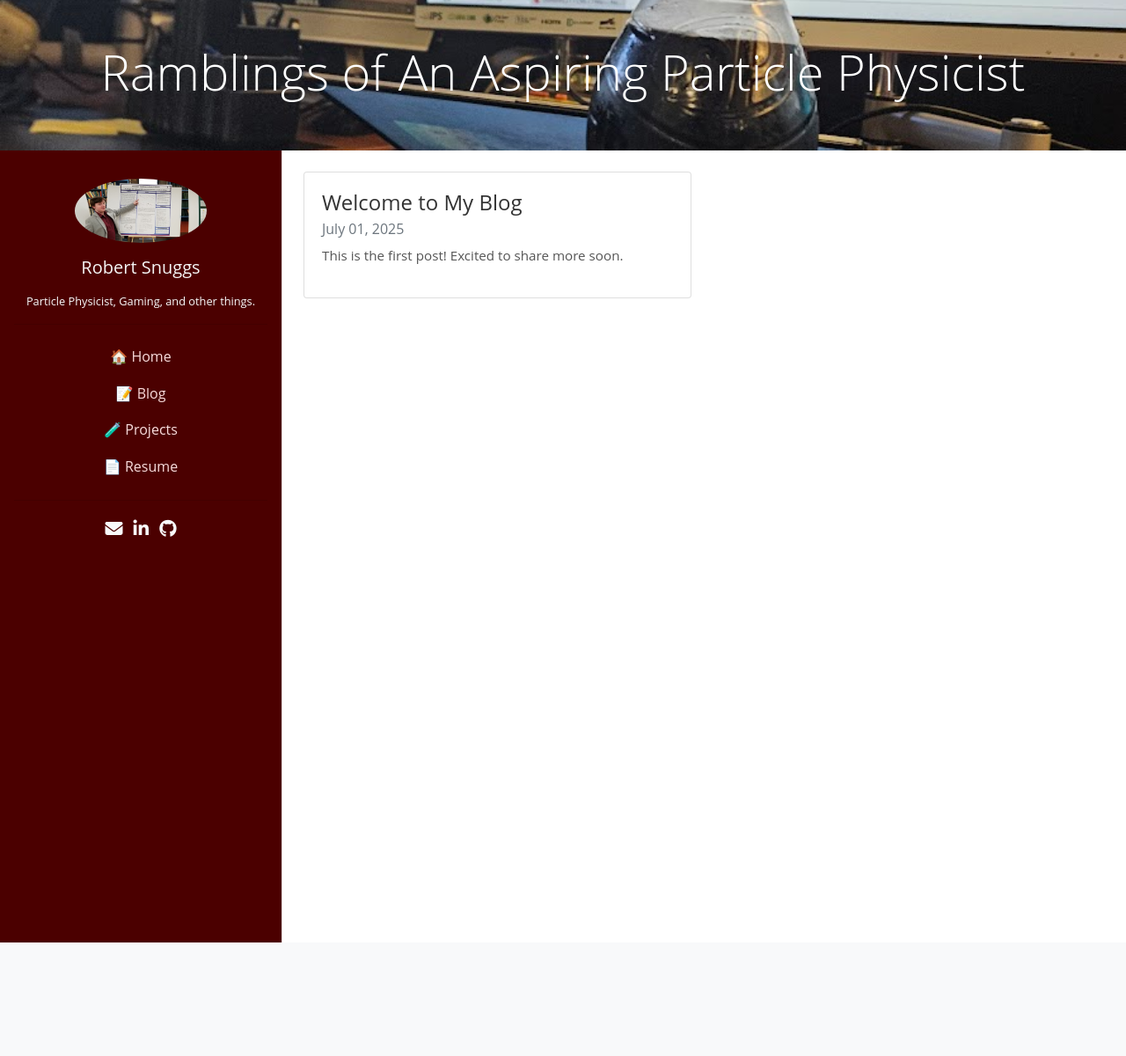
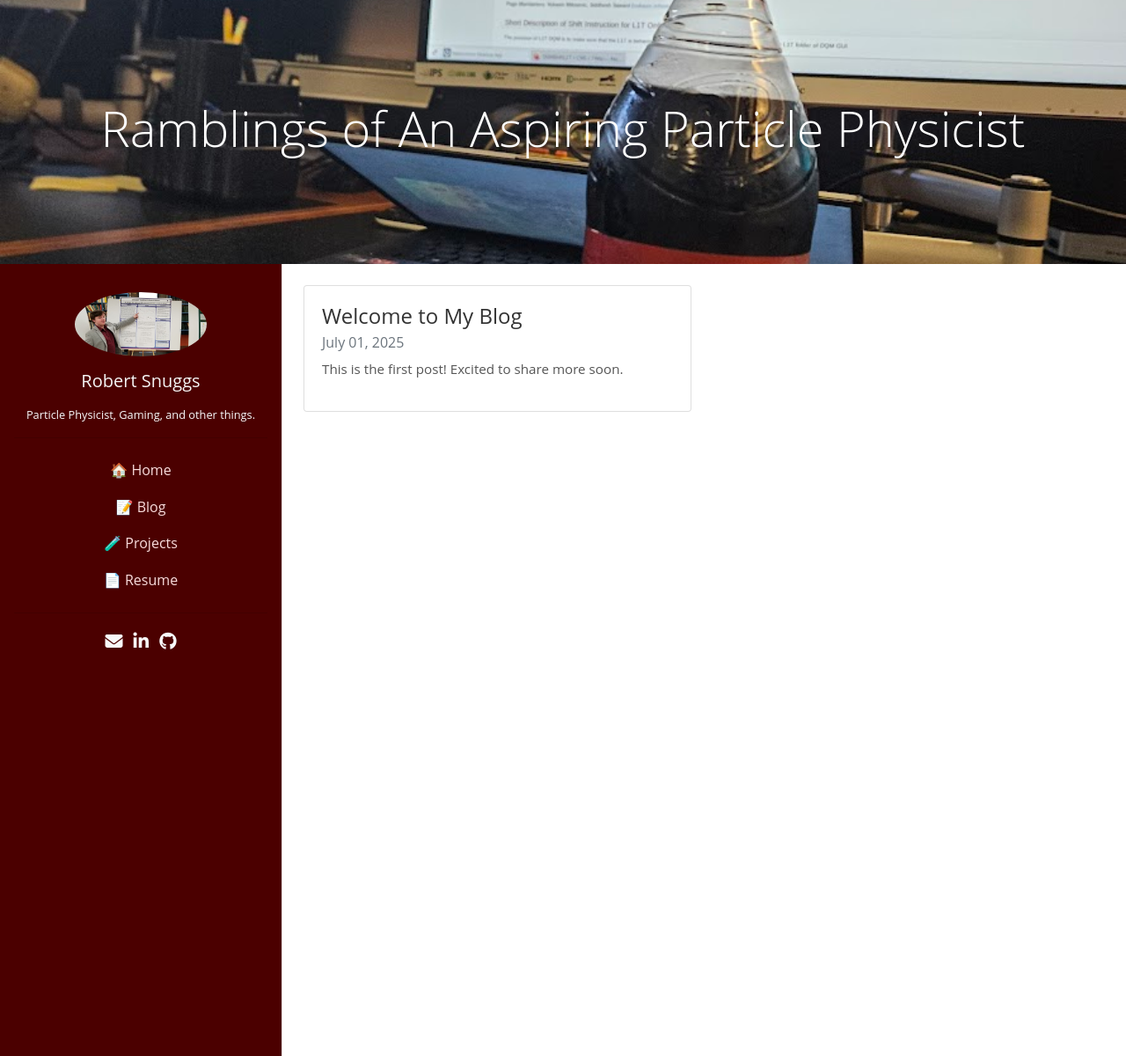
Before and after one commit to madscientoast/madscientoast.github.io, a Jekyll site: the page built from blog.html, in a window 1280 px wide. Shown: the whole page at 88% size. Built offline with Jekyll 4.4.1, drawn with Linux system fonts in a browser that asks for light colours; nearby versions of some CDN libraries; before the commit the page ends 1071 px from its top, so only the background shows below that.

Commit message:
Update default.html

```diff
--- a/_layouts/default.html
+++ b/_layouts/default.html
@@ -10,7 +10,7 @@
 </head>
 <body>
   <!-- Header Banner -->
-  <header class="blog-header">
+  <header class="blog-header text-white d-flex align-items-center" style="height: 300px; background: url('/DQM_Background.jpg') no-repeat center center; background-size: cover;">
     <div class="container text-center text-white py-5">
       <h1 class="display-4">Ramblings of An Aspiring Particle Physicist</h1>
     </div>
```
